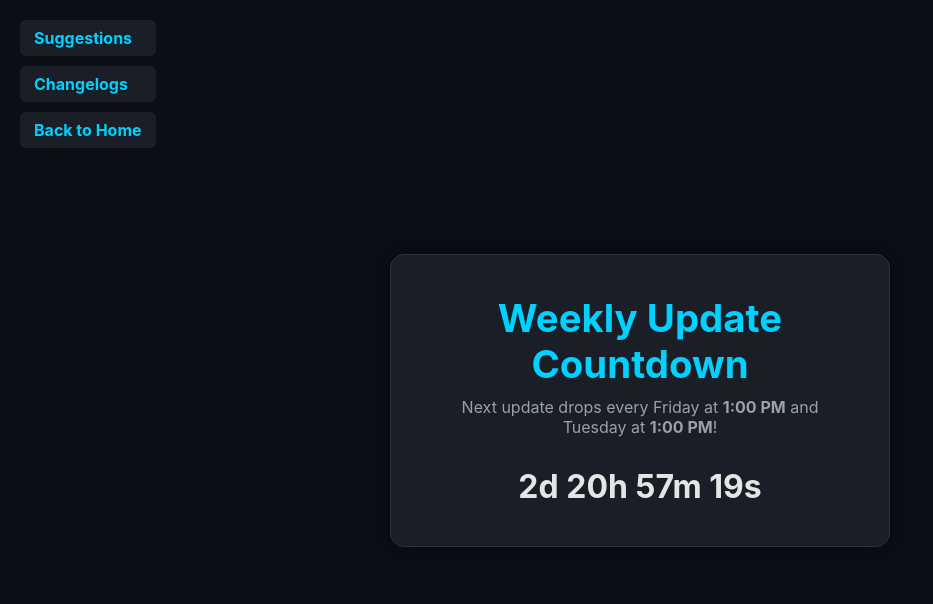
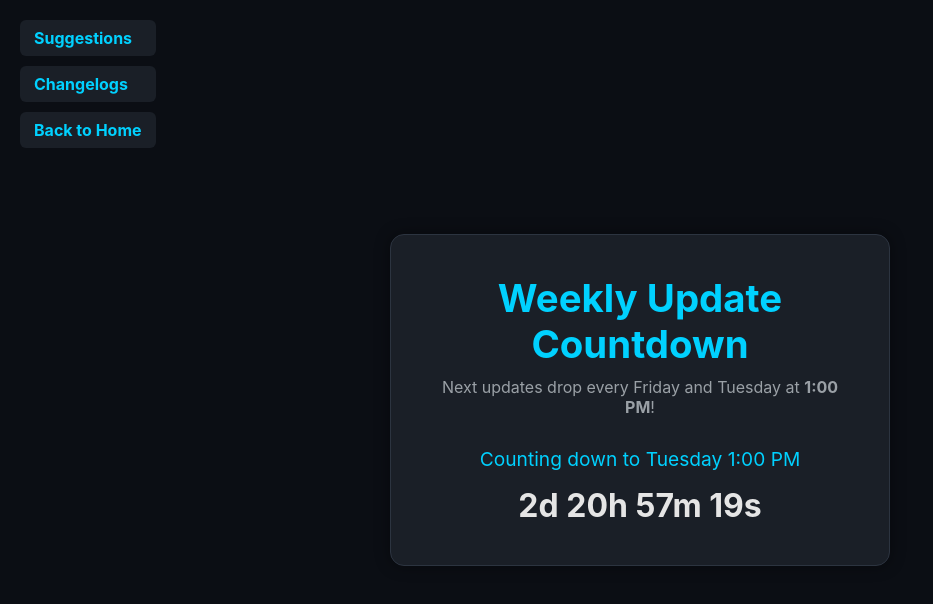
Before and after one commit to codingiscool464/updatecountdown, a plain HTML site: page index.html in a window 1280 px wide. Shown: the whole page, without its empty margins (0-933 px from the left). Drawn offline with Linux system fonts and the light colour scheme.

Commit message:
Add target day display to countdown feature

```diff
--- a/index.html
+++ b/index.html
@@ -80,6 +80,12 @@
       font-size: 1rem;
     }
 
+    #target-day {
+      font-size: 1.2rem;
+      margin-bottom: 15px;
+      color: var(--accent);
+    }
+
     #countdown {
       font-size: 2rem;
       margin-top: 10px;
@@ -104,8 +110,9 @@
 
   <div class="box">
     <h1>Weekly Update Countdown</h1>
-    <p>Next update drops every Friday at <strong>1:00 PM</strong> and Tuesday at <strong>1:00 PM</strong>!</p>
+    <p>Next updates drop every Friday and Tuesday at <strong>1:00 PM</strong>!</p>
 
+    <div id="target-day">Loading…</div>
     <div id="countdown">Loading…</div>
   </div>
 
@@ -116,18 +123,20 @@ function getNextTarget() {
   const hour = now.getHours();
 
   let target = new Date();
+  let targetName = '';
 
-  // Determine next target day
   if (day < 5 || (day === 5 && hour < 13)) {
     // Before Friday 1pm → target is this Friday
     const daysUntilFriday = (5 - day + 7) % 7;
     target.setDate(now.getDate() + daysUntilFriday);
     target.setHours(13, 0, 0, 0);
-  } else if ((day === 5 && hour >= 13) || (day > 5 || (day < 2))) {
+    targetName = 'Friday 1:00 PM';
+  } else if ((day === 5 && hour >= 13) || (day > 5 || day < 2)) {
     // After Friday 1pm → target is next Tuesday
     const daysUntilTuesday = (2 - day + 7) % 7 || 7;
     target.setDate(now.getDate() + daysUntilTuesday);
     target.setHours(13, 0, 0, 0);
+    targetName = 'Tuesday 1:00 PM';
   }
 
   // If today is Tuesday past 1pm → next Friday
@@ -135,18 +144,20 @@ function getNextTarget() {
     const daysUntilFriday = (5 - day + 7) % 7;
     target.setDate(now.getDate() + daysUntilFriday);
     target.setHours(13, 0, 0, 0);
+    targetName = 'Friday 1:00 PM';
   }
 
-  return target;
+  return { target, targetName };
 }
 
 function updateCountdown() {
   const now = new Date();
-  const target = getNextTarget();
+  const { target, targetName } = getNextTarget();
   const diff = target - now;
 
   if (diff <= 0) {
     document.getElementById("countdown").textContent = "Update Released!";
+    document.getElementById("target-day").textContent = '';
     return;
   }
 
@@ -155,6 +166,7 @@ function updateCountdown() {
   const mins = Math.floor((diff / (1000 * 60)) % 60);
   const secs = Math.floor((diff / 1000) % 60);
 
+  document.getElementById("target-day").textContent = `Counting down to ${targetName}`;
   document.getElementById("countdown").textContent =
     `${days}d ${hours}h ${mins}m ${secs}s`;
 }
```
